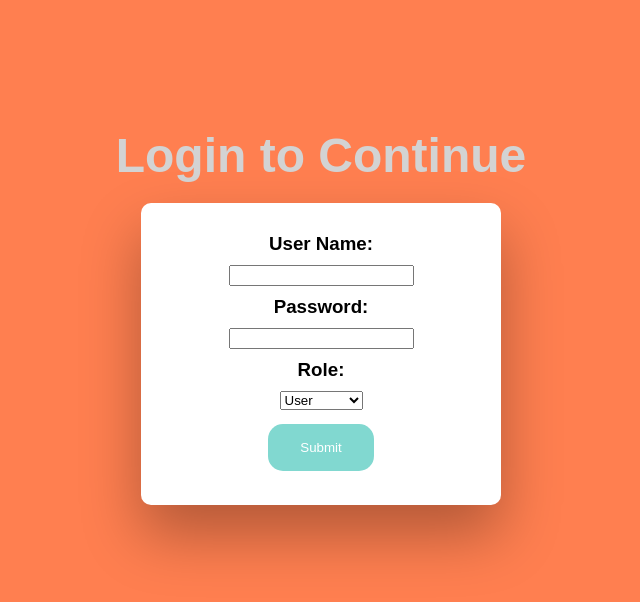
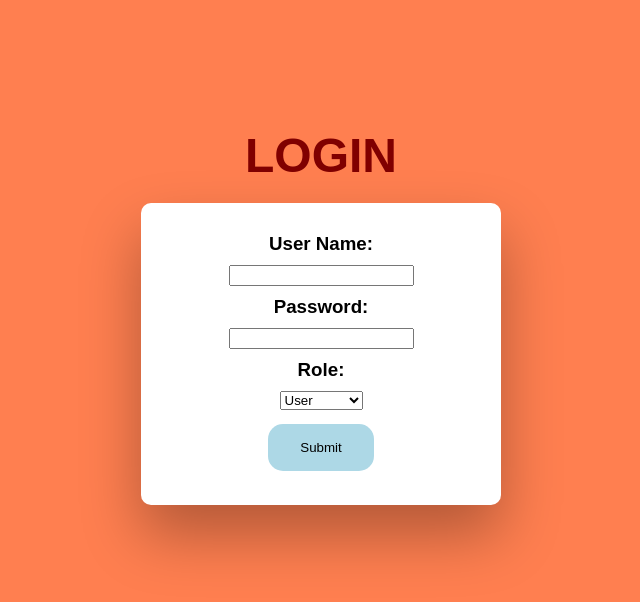
Before and after one commit to Satya-Sreekar/Image-repository, a PHP site: page / in a window 1280 px wide. Shown: the top 602 px of the page, without its empty margins (319-959 px from the left). Run offline with PHP 8.4, Linux system fonts and the light colour scheme.

Commit message:
Code Beautified

```diff
--- a/index.php
+++ b/index.php
@@ -13,7 +13,7 @@
     h1,a{
     margin:0; padding:0;
     font-size:300%;
-    color: lightgray;
+    color: Maroon;
     }
     .login {
   -webkit-border-radius: 10px 10px 10px 10px;
@@ -49,10 +49,10 @@ select{
   margin:10px 0px 10px 0px;
 }
 input[type=submit]{
-  background-color: #81D8D0;
+  background-color: lightblue;
   border-radius:15px;
   border: none;
-  color: white;
+  text-color: rgb(64,0,32);
   padding: 16px 32px;
   text-decoration: none;
   margin: 4px 2px;
@@ -73,14 +73,17 @@ input[type=submit]:hover{
 
 </style>
 
-<h1>Login to Continue </h1>
+<h1>LOGIN</h1>
 <div class="log">
 <div class="login">
-<form action="/initialise.php" method="GET">
+<form action="/validation.php" method="POST">
+
   <label for="User"><h3>User Name:</h3></label>
   <input type="text" id="UserName" name="UserName" value="">
+
   <label for="password"><h3>Password:</h3></label>
   <input type="password" id="password" name="password" value="">
+
   <label for="role"><h3>Role:</h3></label>
   <select id="role" name="role">
         <option value="User">User</option>
```
